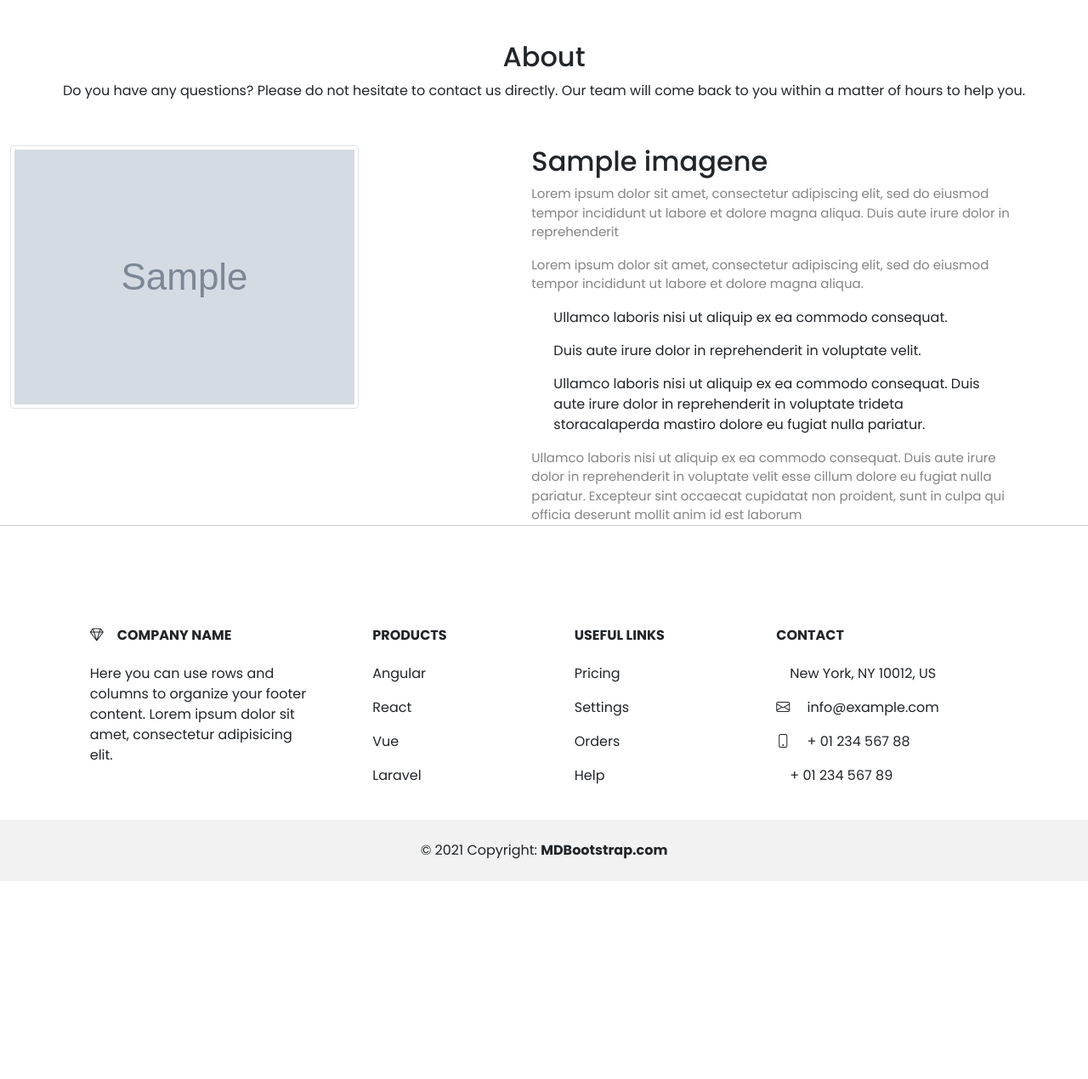
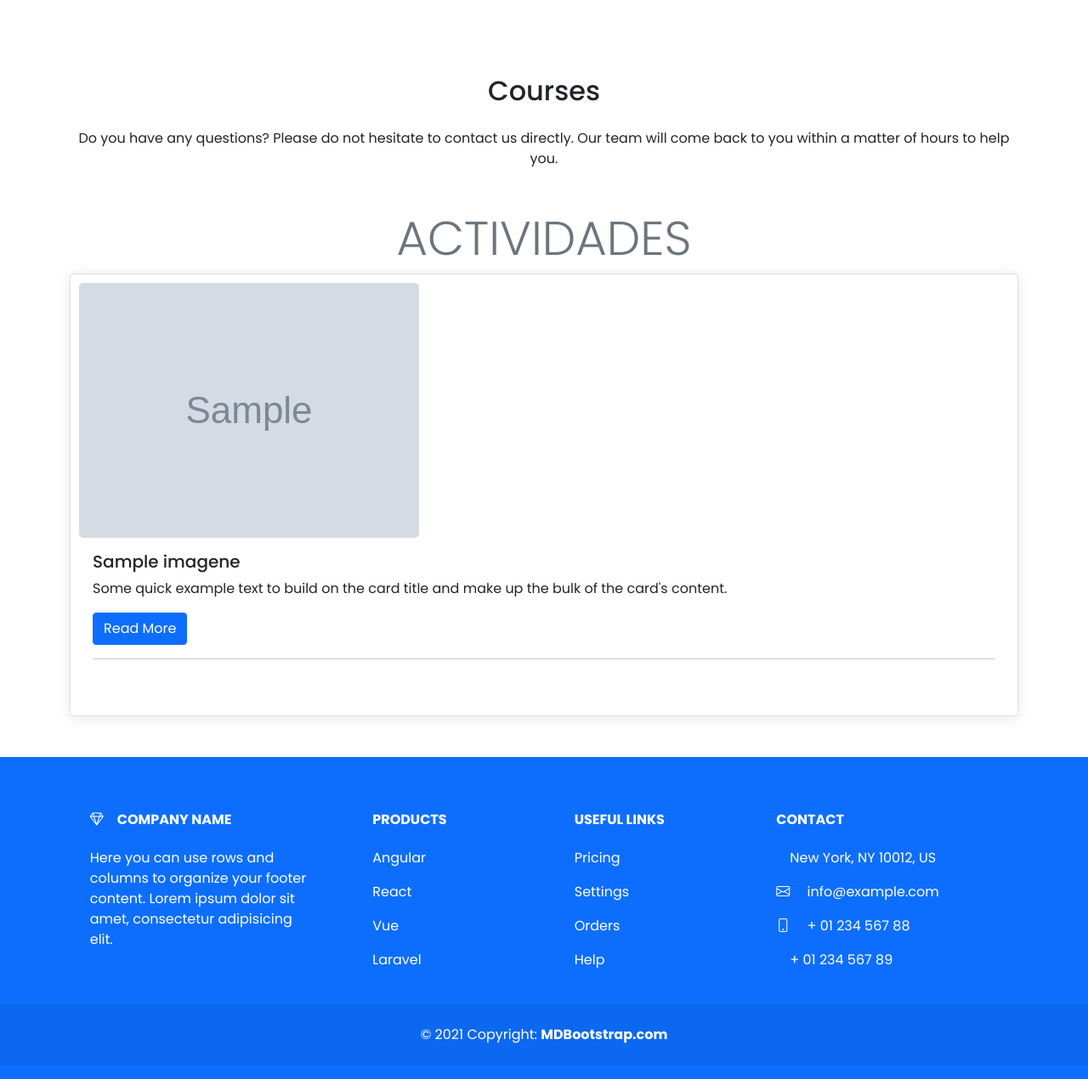
Before and after one commit to EmersonCardenasT/proyecto-en-proceso, a PHP site: page / in a window 1280 px wide. Shown: the part 904-2174 px from the top of the page at 85% size. Before the commit the page ends 1941 px from the top, so only its background shows below. Run offline with PHP 8.4, Linux system fonts and the light colour scheme; tables that the repository leaves empty or names only in its code hold one stand-in row (values such as "Sample post"); grey boxes marked "Sample" are stand-in pictures.

Commit message:
actualizado

```diff
--- a/index.php
+++ b/index.php
@@ -10,7 +10,7 @@
 
 ?>
 
-<div id="carouselExampleCaptions" class="carousel slide mb-3" data-bs-ride="carousel">
+<div id="carouselExampleCaptions" class="carousel slide mb-3 col-md-12" data-bs-ride="carousel">
         <div class="carousel-indicators">
             <button type="button" data-bs-target="#carouselExampleCaptions" data-bs-slide-to="0" class="active"
                 aria-current="true" aria-label="Slide 1"></button>
@@ -63,62 +63,38 @@
     <main id="main">
 
         <!-- ======= About Section ======= -->
-        <section id="about" class="about mt-5">
-            <div class="container-fluid">
-                <h2 class="h1-responsive font-weight-bold text-center my-2">About</h2>
+            <div class="container course pb-5 pt-5">
+                <h2 class="h1-responsive font-weight-bold text-center my-4">Courses</h2>
                 <!--Section description-->
-                <p class="text-center w-responsive mx-auto mb-1">Do you have any questions? Please do not hesitate to
+                <p class="text-center w-responsive mx-auto mb-5">Do you have any questions? Please do not hesitate to
                     contact us directly. Our team will come back to you within
                     a matter of hours to help you.</p>
-                <div class="row  pt-5 pb-5">
+                <div class="row">
+                    <div class="col-md-12">
+                        <h2 class="text-center text-muted display-4">ACTIVIDADES</h2>
+                        <div class="card box">
+                            <div class="bg-image hover-overlay ripple" data-mdb-ripple-color="light">
+                            <?php foreach($listaLibros as $libro){ ?>
+                                <img src="./img/<?php echo $libro['imagen']; ?>"
+                                    class="img-fluid" />
+                                <a href="#!">
+                                    <div class="mask" style="background-color: rgba(251, 251, 251, 0.15);"></div>
+                                </a>
+                            </div>
+                            <div class="card-body">
+                                <h5 class="card-title"><?php echo $libro['nombre']; ?></h5>
+                                <p class="card-text">Some quick example text to build on the card title and make up the
+                                    bulk of the card's content.</p>
+                                <a href="#!" class="btn btn-primary">Read More</a>
+                                        <hr> <br>
+                                <?php } ?>
+                            </div>
+                        </div>
+                    </div>
+                </div>
+            </div>
 
 
-                    <?php foreach($listaLibros as $libro){ ?>
-                    <div class="col-lg-5 align-items-stretch video-box">
-
-                        <img src="./img/<?php echo $libro['imagen']; ?>" alt="" class="img-thumbnail rounded">
-
-                    </div>
-                    <div class="col-lg-7 d-flex flex-column justify-content-center align-items-stretch">
-
-                        <div class="content">
-                        <h2 class=""><?php echo $libro['nombre']; ?> </h2>
-                            <p>
-                                Lorem ipsum dolor sit amet, consectetur adipiscing elit, sed do eiusmod tempor
-                                incididunt ut labore et dolore magna aliqua. Duis aute irure dolor in reprehenderit
-                            </p>
-                            <p class="font-italic">
-                                Lorem ipsum dolor sit amet, consectetur adipiscing elit, sed do eiusmod tempor
-                                incididunt ut labore et dolore
-                                magna aliqua.
-                            </p>
-                            <ul>
-                                <li><i class="bx bx-check-double"></i> Ullamco laboris nisi ut aliquip ex ea commodo
-                                    consequat.</li>
-                                <li><i class="bx bx-check-double"></i> Duis aute irure dolor in reprehenderit in
-                                    voluptate velit.</li>
-                                <li><i class="bx bx-check-double"></i> Ullamco laboris nisi ut aliquip ex ea commodo
-                                    consequat. Duis aute irure dolor in reprehenderit in voluptate trideta
-                                    storacalaperda mastiro dolore eu fugiat nulla pariatur.</li>
-                            </ul>
-                            <p>
-                                Ullamco laboris nisi ut aliquip ex ea commodo consequat. Duis aute irure dolor in
-                                reprehenderit in voluptate
-                                velit esse cillum dolore eu fugiat nulla pariatur. Excepteur sint occaecat cupidatat non
-                                proident, sunt in
-                                culpa qui officia deserunt mollit anim id est laborum
-                            </p>
-                        </div>
-
-                    </div>
-                    <hr>
-                    <br>
-                    <?php } ?>
-
-                </div>
-
-            </div>
-        </section><!-- End About Section
 
 
 
```
Also changed, not shown: contact.php (added, +18 -0 lines), contacto.php (+19 -14 lines).
